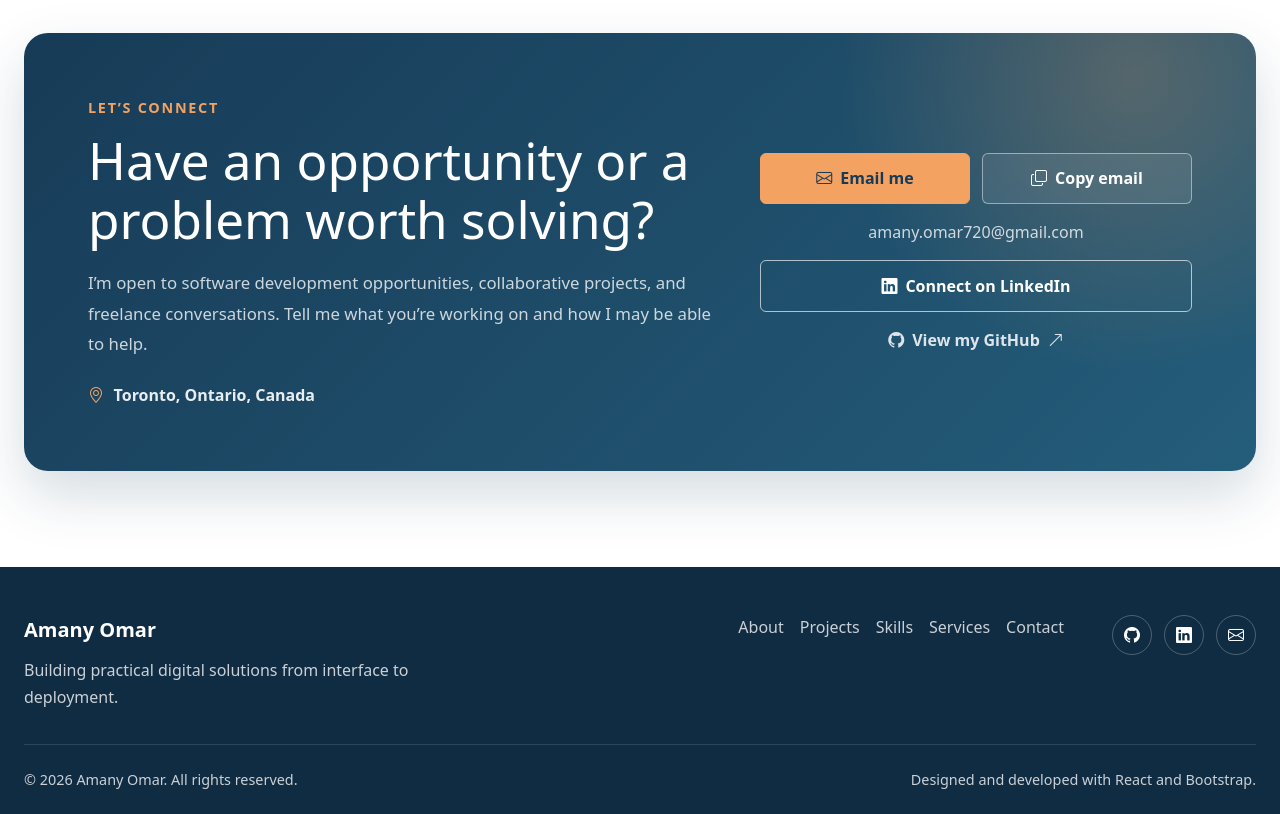
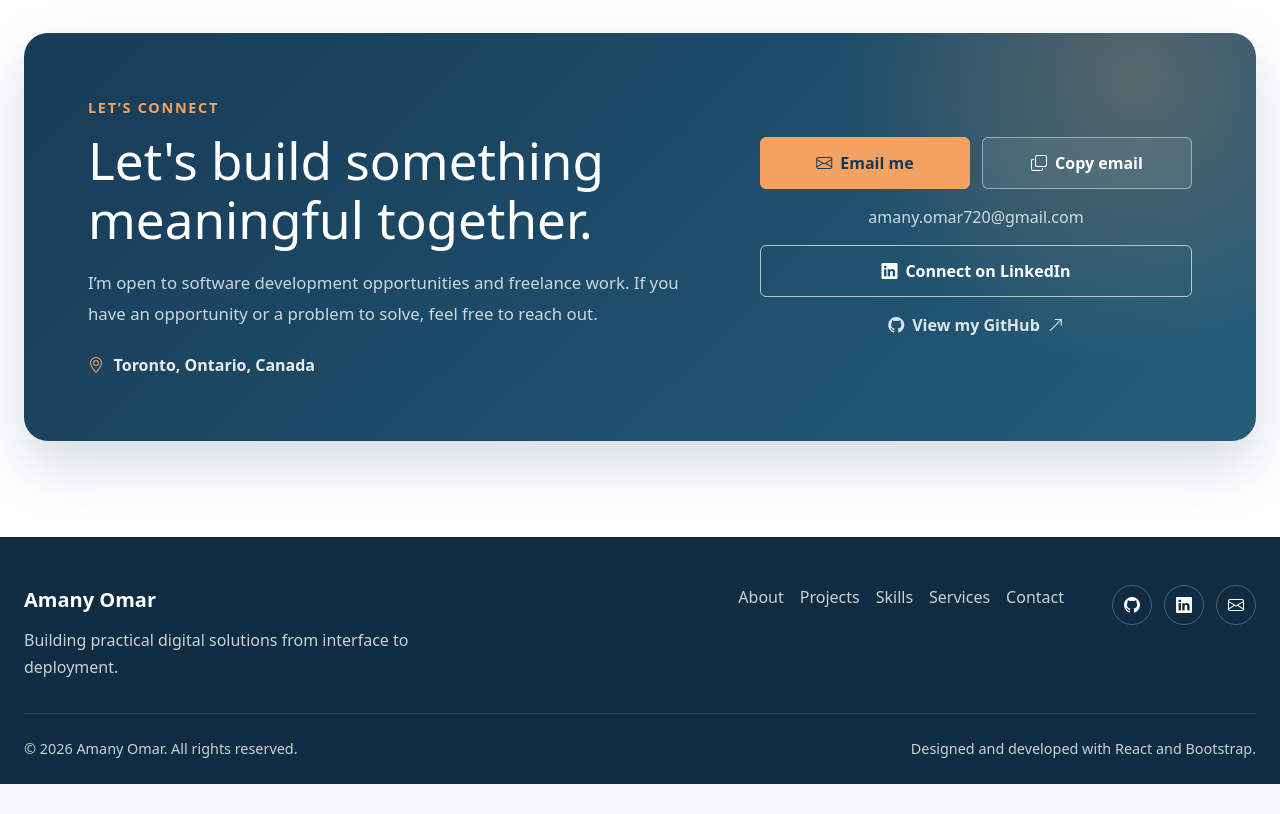
Before and after one commit to aomar22/amany-portfolio, a React (Vite) app: page / in a window 1280 px wide. Shown: the part 5460-6274 px from the top of the page. After the commit the page ends 6244 px from the top, so only its background shows below. Built offline with nearby package versions, Linux system fonts and the light colour scheme.

Commit message:
refine contact call to action

```diff
--- a/src/sections/Contact.jsx
+++ b/src/sections/Contact.jsx
@@ -26,13 +26,12 @@ function Contact() {
               <p className="section-eyebrow">Let’s connect</p>
 
               <h2>
-                Have an opportunity or a problem worth solving?
+                Let's build something meaningful together.
               </h2>
 
               <p className="contact-description">
-                I’m open to software development opportunities,
-                collaborative projects, and freelance conversations. Tell
-                me what you’re working on and how I may be able to help.
+                I’m open to software development opportunities and freelance work. If you have
+                an opportunity or a problem to solve, feel free to reach out.
               </p>
 
               <div className="contact-location">
```
